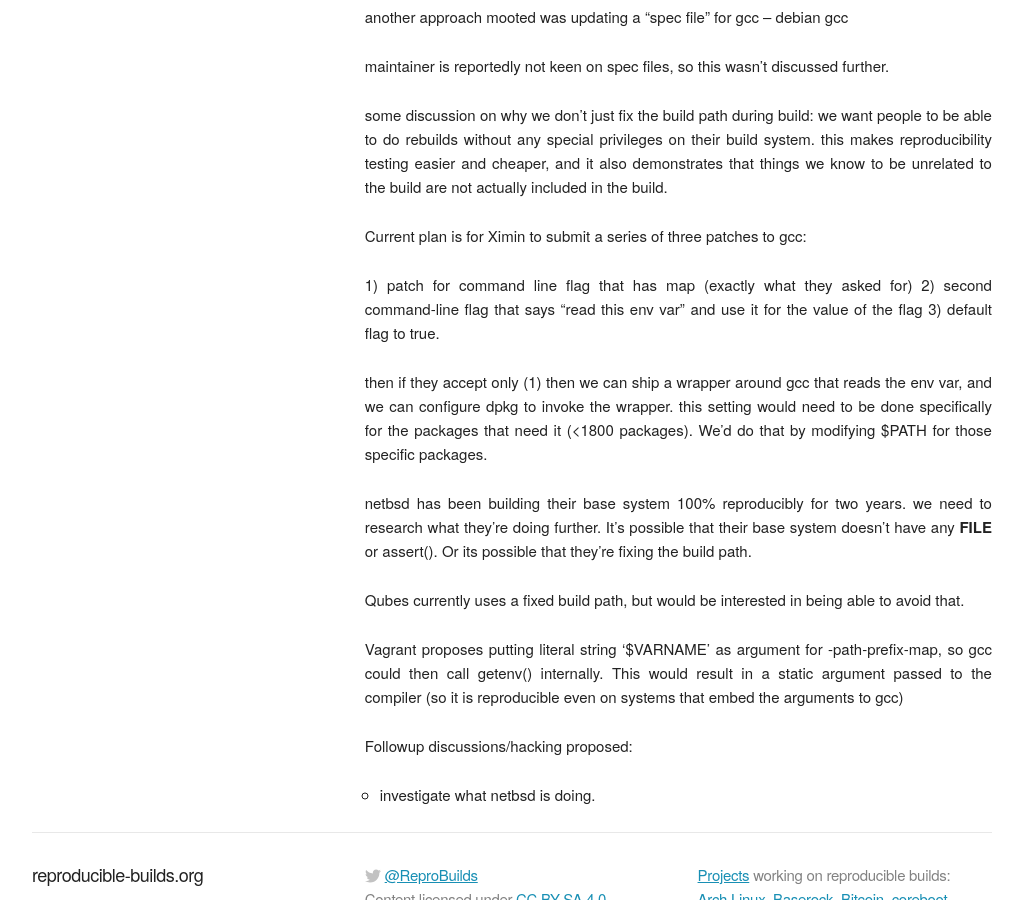
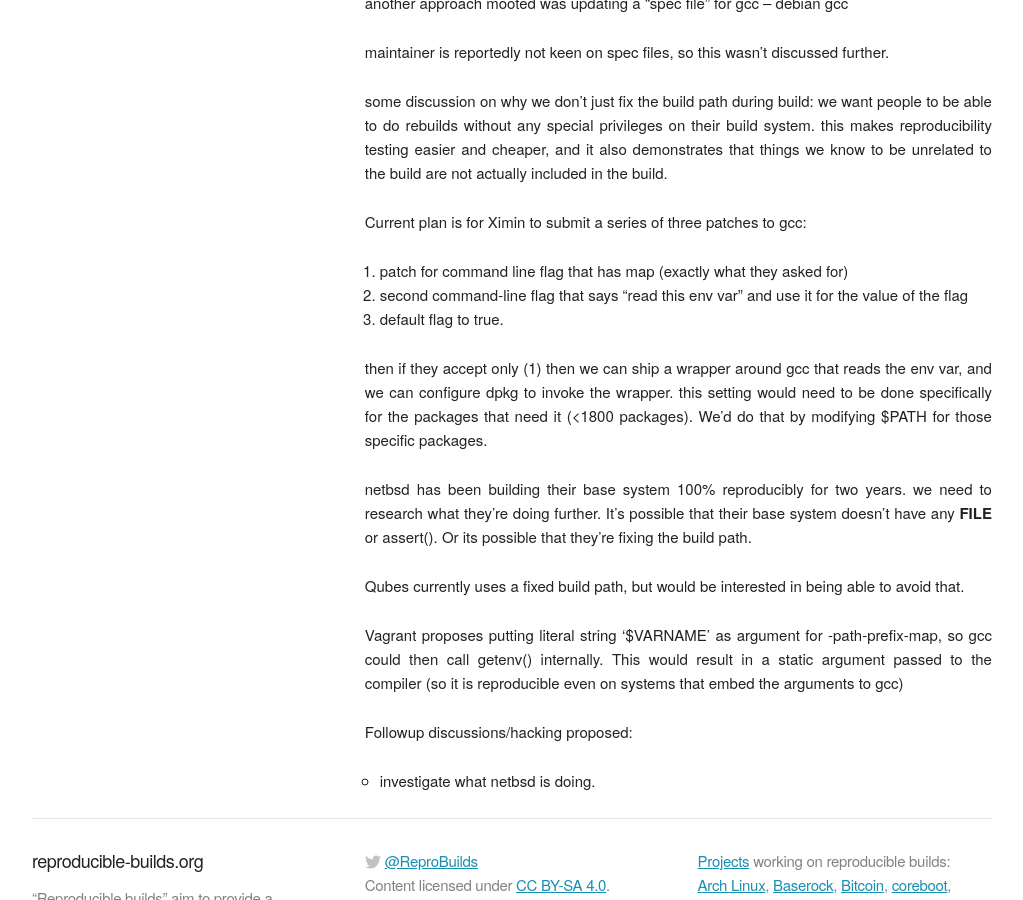
Before and after one commit to prototypefund/reproducible-website, a Jekyll site: the page built from _events/berlin2017/buildpathprefixmap.md, in a window 1280 px wide and 900 px high, scrolled down 1606 px. Shown: the whole window, without its empty margins (128-1151 px from the left). Built offline with Jekyll 4.4.1, drawn with Linux system fonts in a browser that asks for light colours; some web fonts are replaced; some of the changed text lies outside the part shown.

Commit message:
rws3: fixup some markdown
Signed-off-by: Holger Levsen <holger@layer-acht.org>

```diff
--- a/_events/berlin2017/buildpathprefixmap.md
+++ b/_events/berlin2017/buildpathprefixmap.md
@@ -20,9 +20,10 @@
 
 For example:
 
-----
+<code>
 BUILD_PATH_PREFIX_MAP=$(pwd)=. make
-----
+<code>
+
 Would strip the top-level directory from all stored paths, and replace it with "."
 
 maps are proposed as colon-delimited, so you can provide more than one of them.
@@ -52,9 +53,9 @@
 
 Current plan is for Ximin to submit a series of three patches to gcc:
 
-1) patch for command line flag that has map (exactly what they asked for)
-2) second command-line flag that says "read this env var" and use it for the value of the flag
-3) default flag to true.
+1. patch for command line flag that has map (exactly what they asked for)
+2. second command-line flag that says "read this env var" and use it for the value of the flag
+3. default flag to true.
 
 then if they accept only (1) then we can ship a wrapper around gcc that reads the env var, and we can configure dpkg to invoke the
 wrapper. this setting would need to be done specifically for the packages that need it (<1800 packages). We'd do that by modifying $PATH for those specific packages.
```
